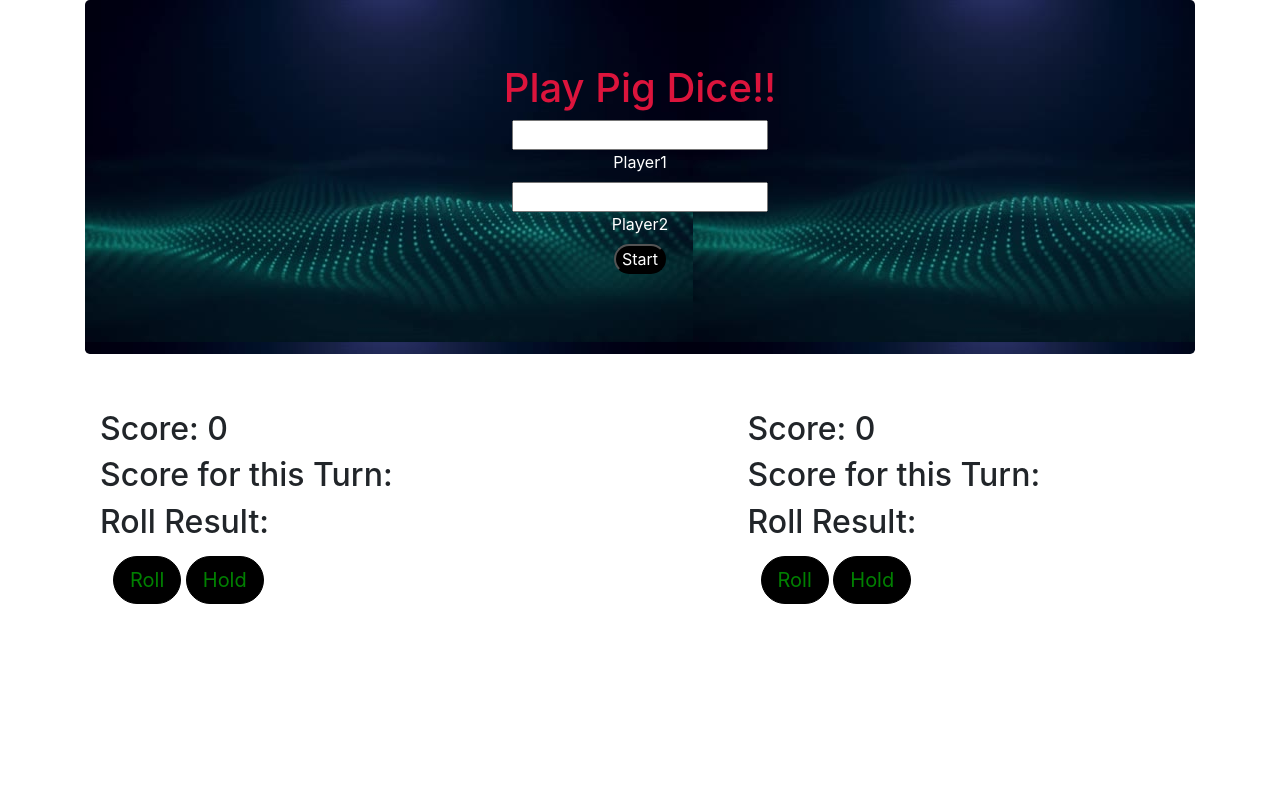
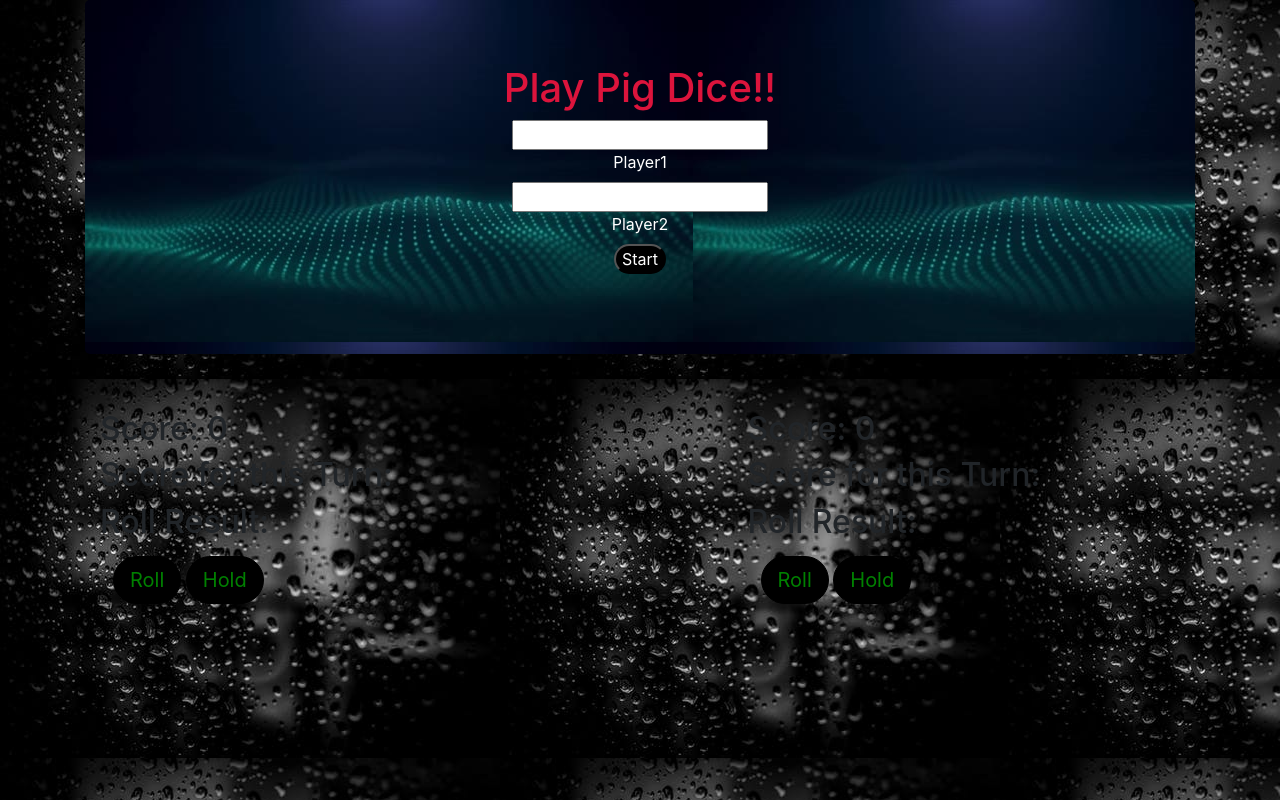
Before and after one commit to willy005/Pig-Dice, a plain HTML site: page index.html in a window 1280 px wide. Drawn offline with Linux system fonts and the light colour scheme.

Commit message:
Add background image

```diff
--- a/css/styles.css
+++ b/css/styles.css
@@ -1,3 +1,6 @@
+body{
+  background-image: url("../images/back.jpg");
+}
 .jumbotron{
   background-image: url("../images/formbg.jpg");
 }
```
